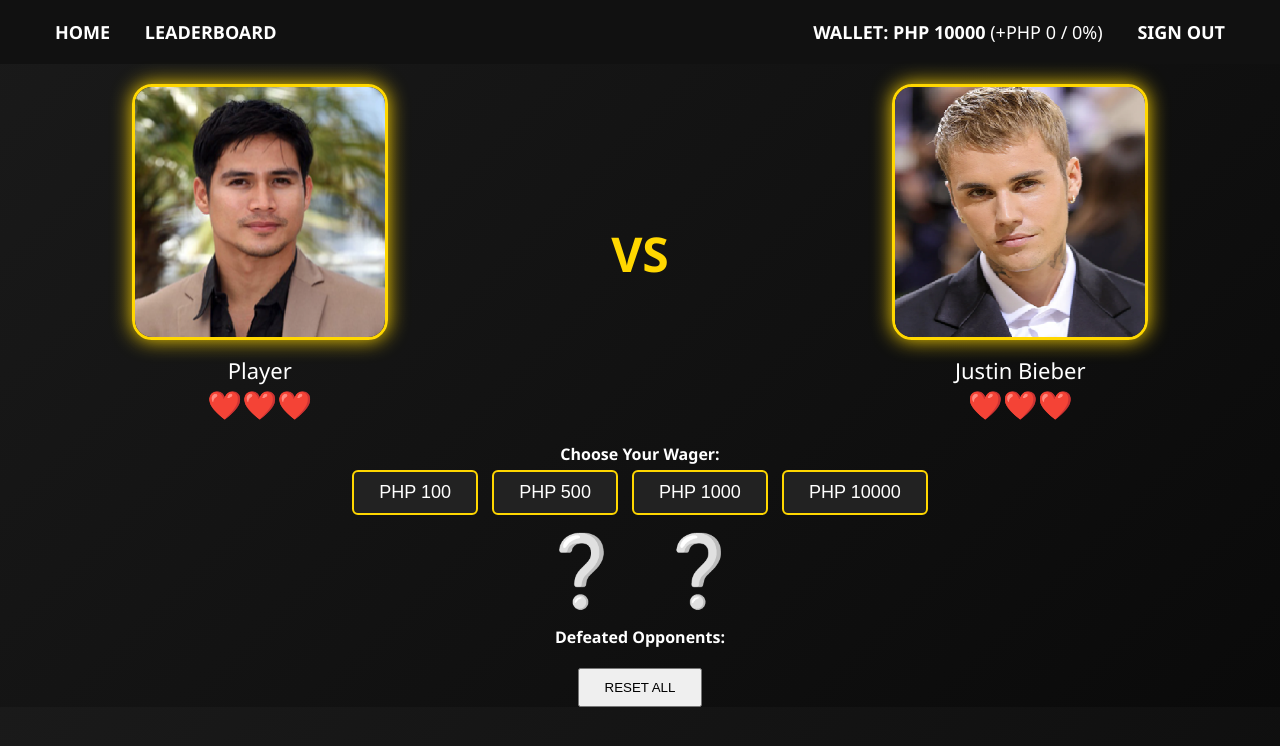
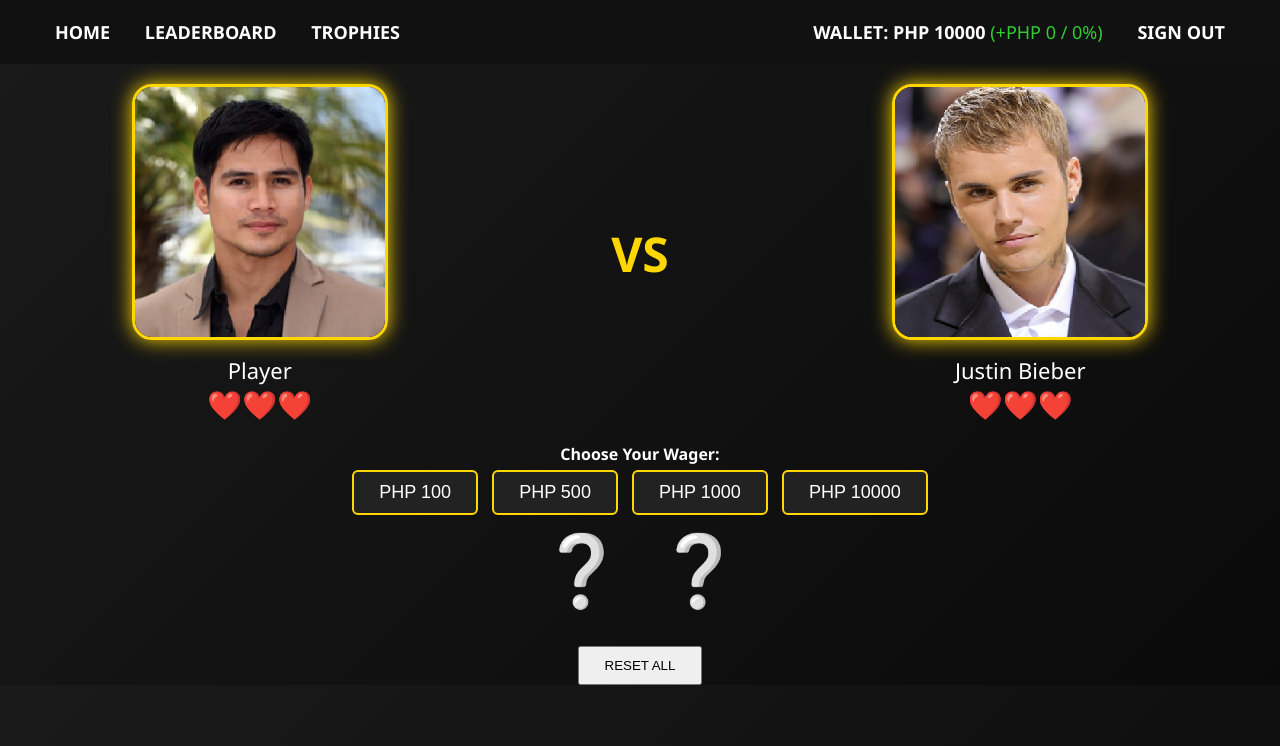
Before and after one commit to metawsb/RPS-ARENA, a plain HTML site: page game.html in a window 1280 px wide. Drawn offline with Linux system fonts and the light colour scheme.

Commit message:
Update game.html

```diff
--- a/game.html
+++ b/game.html
@@ -14,11 +14,12 @@
   <div class="nav-left">
     <a href="index.html">HOME</a>
     <a href="#">LEADERBOARD</a>
+    <a href="#">TROPHIES</a>
   </div>
   <div class="nav-right">
     <span class="wallet-display">
       WALLET: PHP <span id="nav-wallet">10000</span>
-      <span id="nav-gain" style="color: white; font-weight: normal;">(+PHP 0 / 0%)</span>
+      <span id="nav-gain" style="color: limegreen; font-weight: normal;">(+PHP 0 / 0%)</span>
     </span>
     <a href="#">SIGN OUT</a>
   </div>
@@ -70,11 +71,6 @@
 
   <div id="balance-change" class="balance-change"></div>
 
-  <div class="trophies">
-    <strong>Defeated Opponents:</strong>
-    <div id="trophy-case"></div>
-  </div>
-
   <button class="reset-btn" onclick="fullReset()">RESET ALL</button>
 </main>
 
```
